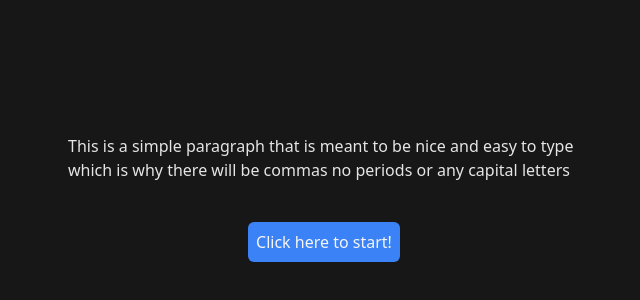
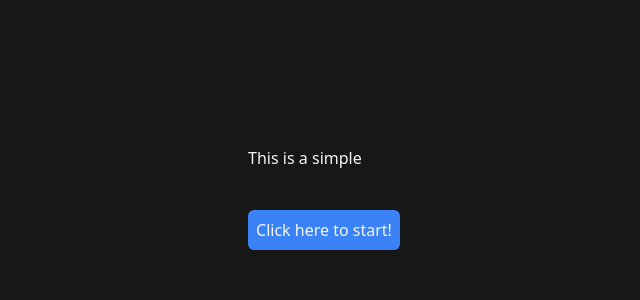
Before and after one commit to emiacerbi/typeblitz, a Next.js app: page / in a window 1280 px wide. Shown: the part 202-502 px from the top of the page, without its empty margins (316-956 px from the left). Built offline with nearby package versions, Linux system fonts and the light colour scheme.

Commit message:
correct highlight of words

```diff
--- a/src/components/UserInput.tsx
+++ b/src/components/UserInput.tsx
@@ -1,4 +1,4 @@
-import { ChangeEvent, useRef, useState } from 'react';
+import { ChangeEvent, useEffect, useRef, useState } from 'react';
 
 const TIME_IN_SECONDS = 1000;
 const TIMER = 10 * TIME_IN_SECONDS;
@@ -9,12 +9,42 @@ const UserInput: React.FC = () => {
   const [text, setText] = useState('');
   const [started, setStarted] = useState(false);
   const [finished, setFinished] = useState(false);
-  const [errors, setErrors] = useState(0);
+  // const [errors, setErrors] = useState(0);
 
-  const paragraph =
-    'This is a simple paragraph that is meant to be nice and easy to type which is why there will be commas no periods or any capital letters';
+  const [greenLetters, setGreenLetters] = useState<number[]>([]);
+  const [redLetters, setRedLetters] = useState<number[]>([]);
+
+  const paragraph = 'This is a simple';
+
+  const splittedParagraph = paragraph.split('');
+  const splittedText = text.split('');
+
+  const splittedParagraphInWords = paragraph.split(' ');
+  const splittedTextInWords = paragraph.split(' ');
+
+  const currentTextLetter = text.split('').slice(-1).join('');
+  const textLetterIndex = splittedText.length - 1;
+
   const textRef = useRef(text);
   textRef.current = text;
+
+  const errors = redLetters.length;
+
+  useEffect(() => {
+    if (splittedParagraph[textLetterIndex] === currentTextLetter) {
+      setGreenLetters([...greenLetters, textLetterIndex]);
+    } else {
+      setGreenLetters(
+        greenLetters.filter((letter) => letter !== textLetterIndex)
+      );
+    }
+
+    if (text && splittedParagraph[textLetterIndex] !== currentTextLetter) {
+      setRedLetters([...redLetters, textLetterIndex]);
+    } else {
+      setRedLetters(redLetters.filter((letter) => letter !== textLetterIndex));
+    }
+  }, [text]);
 
   const handleStart = () => {
     setStarted(true);
@@ -31,13 +61,6 @@ const UserInput: React.FC = () => {
     setText(value);
   };
 
-  // const handleKeyDown = (event: KeyboardEvent<HTMLInputElement>) => {
-  //   console.log(text);
-  //   // if (event.key === ' ') console.log('space pressed');
-  // };
-
-  const currentTextLetter = text.split('').slice(-1).join('');
-
   const letterCount = text.trim().split(' ').join('').length;
 
   const netWpm = (
@@ -46,24 +69,21 @@ const UserInput: React.FC = () => {
     TIME_IN_MINUTES
   ).toFixed();
 
-  console.log('Pipeline test number two');
+  // console.log(splittedParagraphInWords);
+  // console.log(splittedTextInWords);
 
   return (
     <div className="max-w-lg">
-      <div className="">
-        {paragraph.split('').map((letter, idx) => {
-          let letterClass;
-
-          if (letter === currentTextLetter && idx === text.length - 1) {
-            letterClass = 'text-green-500';
-          } else if (letter !== currentTextLetter && idx === text.length - 1) {
-            letterClass = 'text-red-500';
-          } else {
-            letterClass = 'text-neutral-200';
-          }
+      <div>
+        {splittedParagraph.map((letter, idx) => {
+          let letterStyle = greenLetters.includes(idx)
+            ? 'text-green-400'
+            : redLetters.includes(idx)
+            ? 'text-red-500 bg-red-100'
+            : 'text-neutral-100';
 
           return (
-            <span className={letterClass} key={idx}>
+            <span className={letterStyle} key={idx}>
               {letter}
             </span>
           );
```
